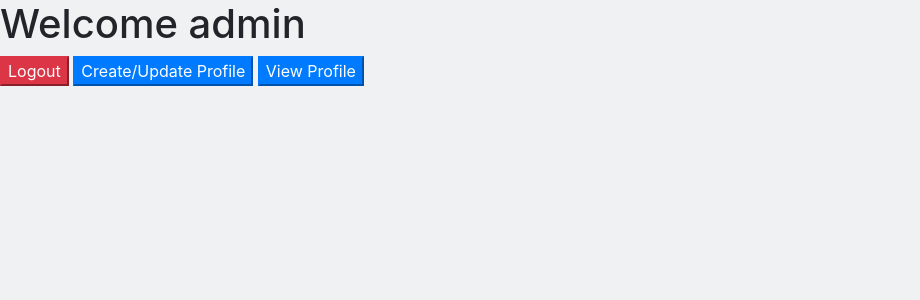
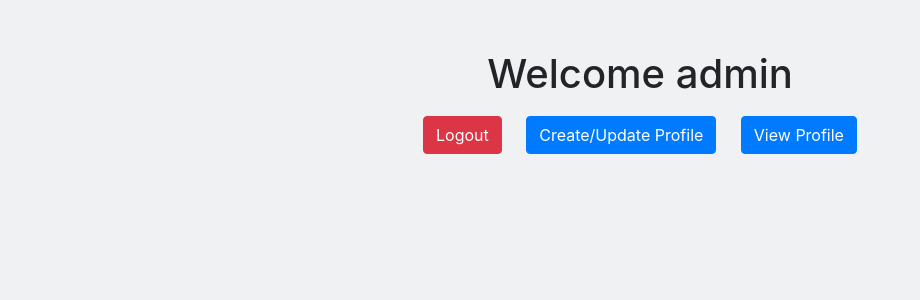
Before and after one commit to AarushTewari/SUTT-Task, a Django app: page /welcome/ in a window 1280 px wide. Shown: the top 300 px of the page, without its empty margins (0-920 px from the left). Run offline with Django 4.2, Linux system fonts and the light colour scheme; a user stored in the database is signed in; some libraries are stand-ins or nearby versions.

Commit message:
Update welcome.html

```diff
--- a/Templates/welcome.html
+++ b/Templates/welcome.html
@@ -3,7 +3,7 @@
 <head>
     {% load static %}
     <title>Hospital Management System</title>
-  <link rel="icon" href="images/favicon.ico">
+    <link rel="icon" href="{% static 'images/favicon.ico' %}">
     <meta charset="utf-8">
     <meta name="viewport" content="width=device-width, initial-scale=1, shrink-to-fit=no">
     <link rel="stylesheet" href="https://maxcdn.bootstrapcdn.com/bootstrap/4.0.0/css/bootstrap.min.css" integrity="sha384-Gn5384xqQ1aoWXA+058RXPxPg6fy4IWvTNh0E263XmFcJlSAwiGgFAW/dAiS6JXm" crossorigin="anonymous">
@@ -11,20 +11,38 @@
     <script src="https://ajax.googleapis.com/ajax/libs/jquery/3.4.1/jquery.min.js"></script>
     <script src="https://cdnjs.cloudflare.com/ajax/libs/popper.js/1.14.7/umd/popper.min.js"></script>
     <script src="https://maxcdn.bootstrapcdn.com/bootstrap/4.3.1/js/bootstrap.min.js"></script>
-
-  <link rel = stylesheet href = "//cdn.datatables.net/1.10.19/css/jquery.dataTables.min.css">
+    <link rel="stylesheet" href="https://pro.fontawesome.com/releases/v5.10.0/css/all.css" integrity="sha384-AYmEC3Yw5cVb3ZcuHtOA93w35dYTsvhLPVnYs9eStHfGJvOvKxVfELGroGkvsg+p" crossorigin="anonymous" />
+    <link rel="stylesheet" href="//cdn.datatables.net/1.10.19/css/jquery.dataTables.min.css">
     <script src="//cdn.datatables.net/1.10.19/js/jquery.dataTables.min.js"></script>
 
-<link rel="stylesheet" href="https://pro.fontawesome.com/releases/v5.10.0/css/all.css" integrity="sha384-AYmEC3Yw5cVb3ZcuHtOA93w35dYTsvhLPVnYs9eStHfGJvOvKxVfELGroGkvsg+p" crossorigin="anonymous"/>
+    <style>
+        body {
+            background-color: #f0f1f2;
+        }
+
+        h1 {
+            text-align: center;
+            margin-top: 50px;
+        }
+
+        .btn-danger,
+        .btn-primary {
+            margin: 10px;
+        }
+    </style>
 </head>
-<body style="background-color: #f0f1f2;">
+<body>
     <div>
-    <h1 style="align-items: center;"> Welcome {{user.username}}</h1>
-    <a href="/accounts/logout"><button class="btn-danger">Logout</button></a>
-    <a href="/change_profile"><button class="btn-primary">Create/Update Profile</button></a>
-    <a href="/profile"><button class="btn-primary">View Profile</button></a>
+        <h1>Welcome {{ user.username }}</h1>
+        <div class="text-center">
+            <a href="/accounts/logout" class="btn btn-danger">Logout</a>
+            <a href="/change_profile" class="btn btn-primary">Create/Update Profile</a>
+            <a href="/profile" class="btn btn-primary">View Profile</a>
+        </div>
+    </div>
 
-</div>
     {% block body %}
     {% endblock %}
-</body></html>
+
+</body>
+</html>
```
Lines whose indentation alone changed are shown as unchanged.
